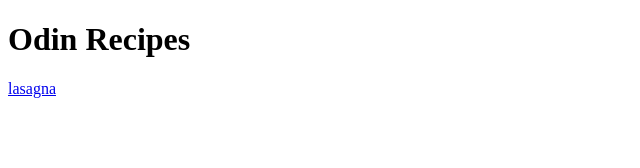
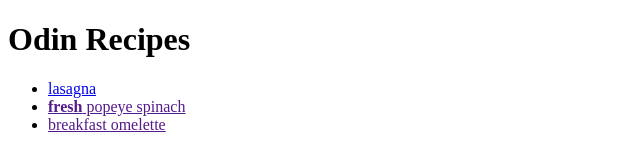
Before and after one commit to boostaboosh/odin-recipes, a plain HTML site: page index.html in a window 1280 px wide. Shown: the whole page, without its empty margins (0-640 px from the left). Drawn offline with Linux system fonts and the light colour scheme.

Commit message:
Add spinach and omelette html files to recipes
This commit adds the breakfast-omelette.html and spinach.html recipes
to the recipes directory of the odin-recipes project.
It also creates an images directory and adds an image of a breakfast
omelette to it.

```diff
--- a/index.html
+++ b/index.html
@@ -8,6 +8,10 @@
 
     <body>
         <h1>Odin Recipes</h1>
-        <a href="./resipes/lasagna.html">lasagna</a>
+        <ul>
+            <li><a href="./recipes/lasagna.html">lasagna</a></li>
+            <li><a href=""><strong>fresh</strong> popeye spinach</a></li>
+            <li><a href="">breakfast omelette</a></li>
+        </ul>
     </body>
 </html>
```
Also changed, not shown: images/breakfast-omelette.jpeg (added), recipes/breakfast-omelette.html (added), recipes/spinach.html (added).
